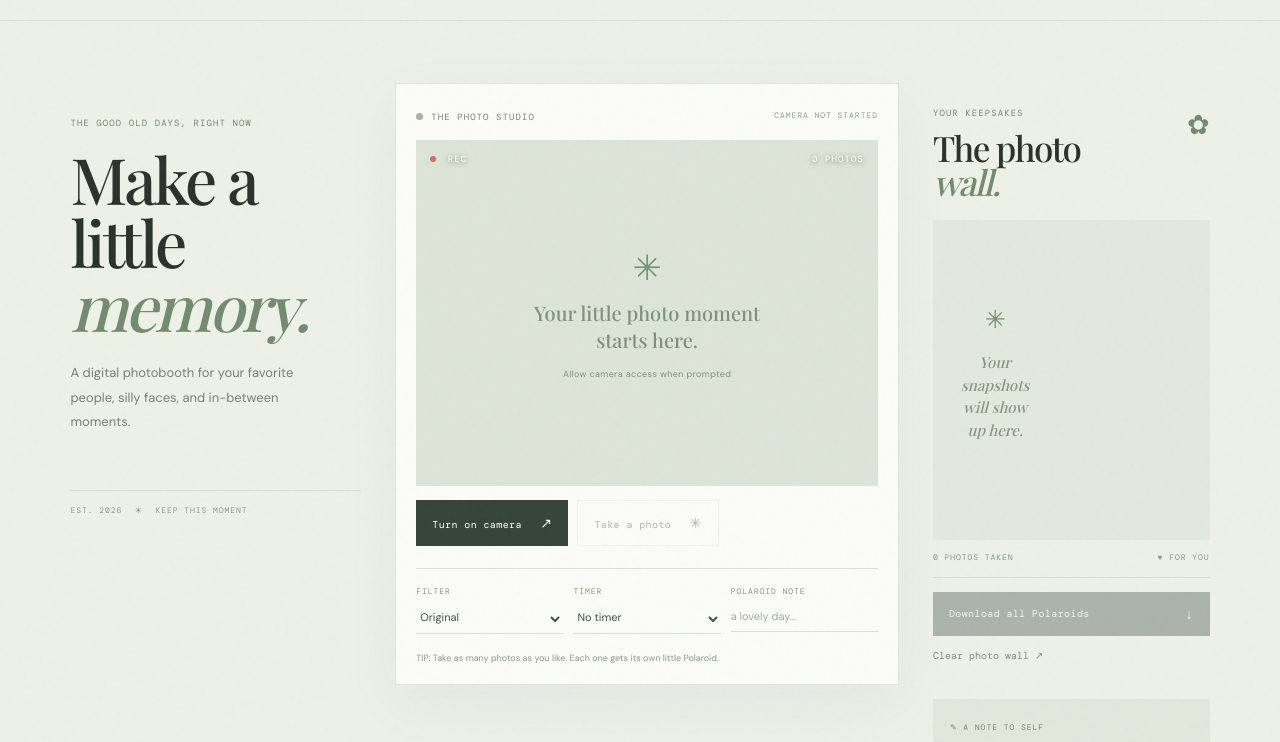
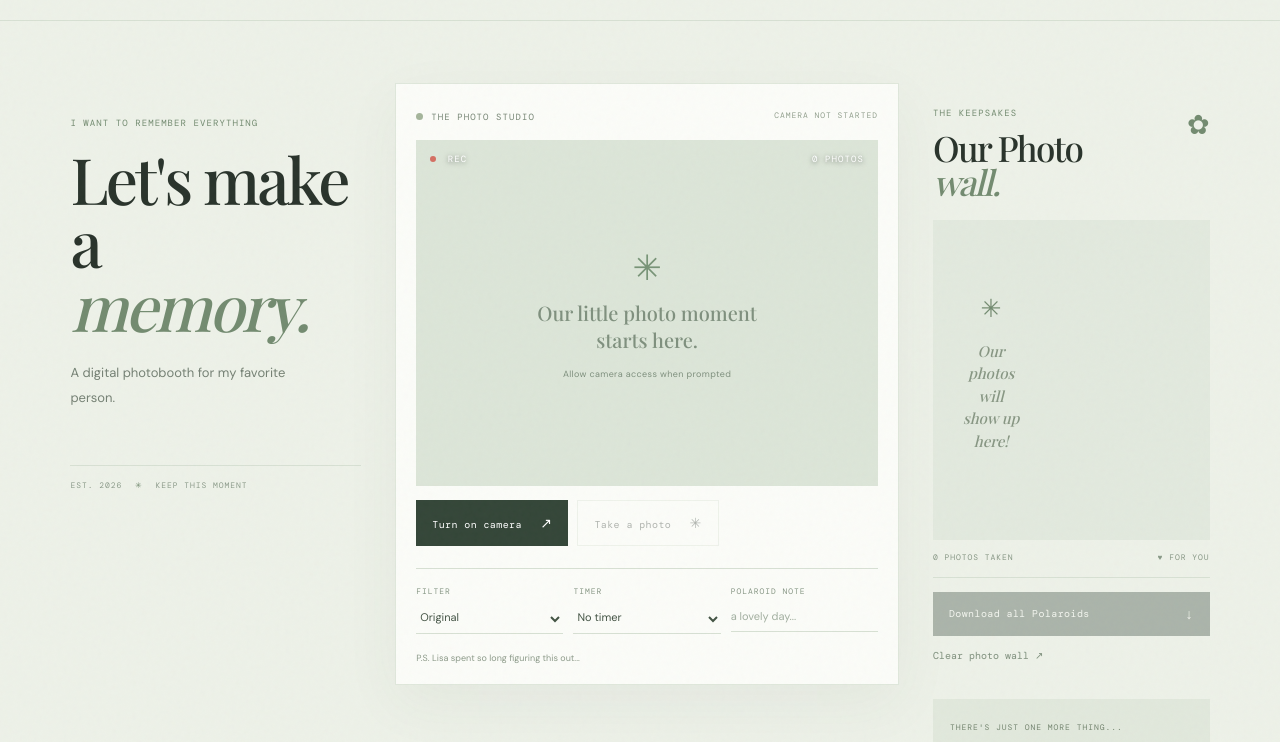
Before and after one commit to 44lisa-rai/LittleMoments, a plain HTML site: page index.html in a window 1280 px wide. Shown: the part 55-797 px from the top of the page. Drawn offline with nearby package versions, Linux system fonts and the light colour scheme; a web font is replaced by a local one.

Commit message:
Update text for personalization in index.html

```diff
--- a/index.html
+++ b/index.html
@@ -25,7 +25,7 @@
       <span class="surprise-flower">✿</span>
       <p class="eyebrow">A VERY IMPORTANT QUESTION</p>
       <h2 id="surpriseQuestion">Brody Ray Riley,<br><em>will you be my boyfriend?</em></h2>
-      <p class="surprise-note">a little question, from the heart ♡</p>
+      <p class="surprise-note">I love you the mostest ♡</p>
     </section>
   </div>
 
@@ -37,9 +37,9 @@
 
   <main class="layout">
     <section class="intro">
-      <p class="eyebrow">THE GOOD OLD DAYS, RIGHT NOW</p>
-      <h1>Make a little<br><em>memory.</em></h1>
-      <p class="intro-copy">A digital photobooth for your favorite people, silly faces, and in-between moments.</p>
+      <p class="eyebrow">I WANT TO REMEMBER EVERYTHING</p>
+      <h1>Let's make a<br><em>memory.</em></h1>
+      <p class="intro-copy">A digital photobooth for my favorite person.</p>
       <div class="tiny-stamp">EST. 2026 <span>✳</span> KEEP THIS MOMENT</div>
     </section>
 
@@ -54,7 +54,7 @@
         <canvas id="photoCanvas" hidden></canvas>
         <div class="camera-placeholder" id="placeholder">
           <div class="placeholder-icon">✳</div>
-          <p>Your little photo moment<br>starts here.</p>
+          <p>Our little photo moment<br>starts here.</p>
           <span>Allow camera access when prompted</span>
         </div>
         <div class="camera-overlay">
@@ -94,18 +94,18 @@
           <input id="captionInput" type="text" maxlength="32" placeholder="a lovely day..." />
         </div>
       </div>
-      <p class="hint">TIP: Take as many photos as you like. Each one gets its own little Polaroid.</p>
+      <p class="hint">P.S. Lisa spent so long figuring this out...</p>
     </section>
 
     <aside class="side-panel">
       <div class="side-title">
-        <div><p class="eyebrow">YOUR KEEPSAKES</p><h2>The photo<br><em>wall.</em></h2></div>
+        <div><p class="eyebrow">THE KEEPSAKES</p><h2>Our Photo<br><em>wall.</em></h2></div>
         <span class="flower">✿</span>
       </div>
       <div class="gallery-stage">
         <div class="empty-gallery" id="emptyGallery">
           <span>✳</span>
-          <p>Your snapshots<br>will show up here.</p>
+          <p>Our photos will<br>show up here!</p>
         </div>
         <div class="polaroid-gallery" id="polaroidGallery"></div>
       </div>
@@ -114,7 +114,7 @@
         <button class="button button-dark full" id="downloadBtn" disabled>Download all Polaroids <span>↓</span></button>
         <button class="text-button" id="resetBtn">Clear photo wall ↗</button>
       </div>
-      <div class="note-card"><span>✎ A NOTE TO SELF</span><p>“Collect moments,<br>not things.”</p></div>
+      <div class="note-card"><span>THERE'S JUST ONE MORE THING...</span><p>You should try pressing <br>the Rocky Mountain Columbine <br>in the top right corner.</p></div>
     </aside>
   </main>
 
```
